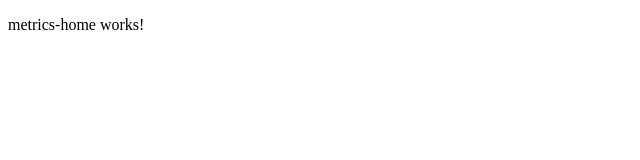
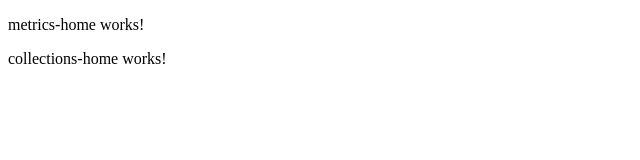
Before and after one commit to AkromeDev/Initial-Commit, an Angular app: page / in a window 1280 px wide. Shown: the top 160 px of the page, without its empty margins (0-640 px from the left). Built offline with nearby package versions, Linux system fonts and the light colour scheme.

Commit message:
collection-home made available globally

```diff
--- a/src/app/app.component.html
+++ b/src/app/app.component.html
@@ -1,3 +1,4 @@
 <app-metrics-home></app-metrics-home>
+<app-collections-home></app-collections-home>
 
 <router-outlet></router-outlet>
--- a/src/app/app.module.ts
+++ b/src/app/app.module.ts
@@ -4,6 +4,7 @@ import { BrowserModule } from '@angular/platform-browser';
 import { AppRoutingModule } from './app-routing.module';
 import { AppComponent } from './app.component';
 import { MetricsModule } from './metrics/metrics.module';
+import { CollectionsModule } from './collections/collections.module';
 
 @NgModule({
   declarations: [
@@ -12,7 +13,8 @@ import { MetricsModule } from './metrics/metrics.module';
   imports: [
     BrowserModule,
     AppRoutingModule,
-    MetricsModule
+    MetricsModule,
+    CollectionsModule,
   ],
   providers: [],
   bootstrap: [AppComponent]
--- a/src/app/collections/collections.module.ts
+++ b/src/app/collections/collections.module.ts
@@ -12,6 +12,9 @@ import { CollectionsHomeComponent } from './collections-home/collections-home.co
   imports: [
     CommonModule,
     CollectionsRoutingModule
+  ],
+  exports: [
+    CollectionsHomeComponent
   ]
 })
 export class CollectionsModule { }
```
